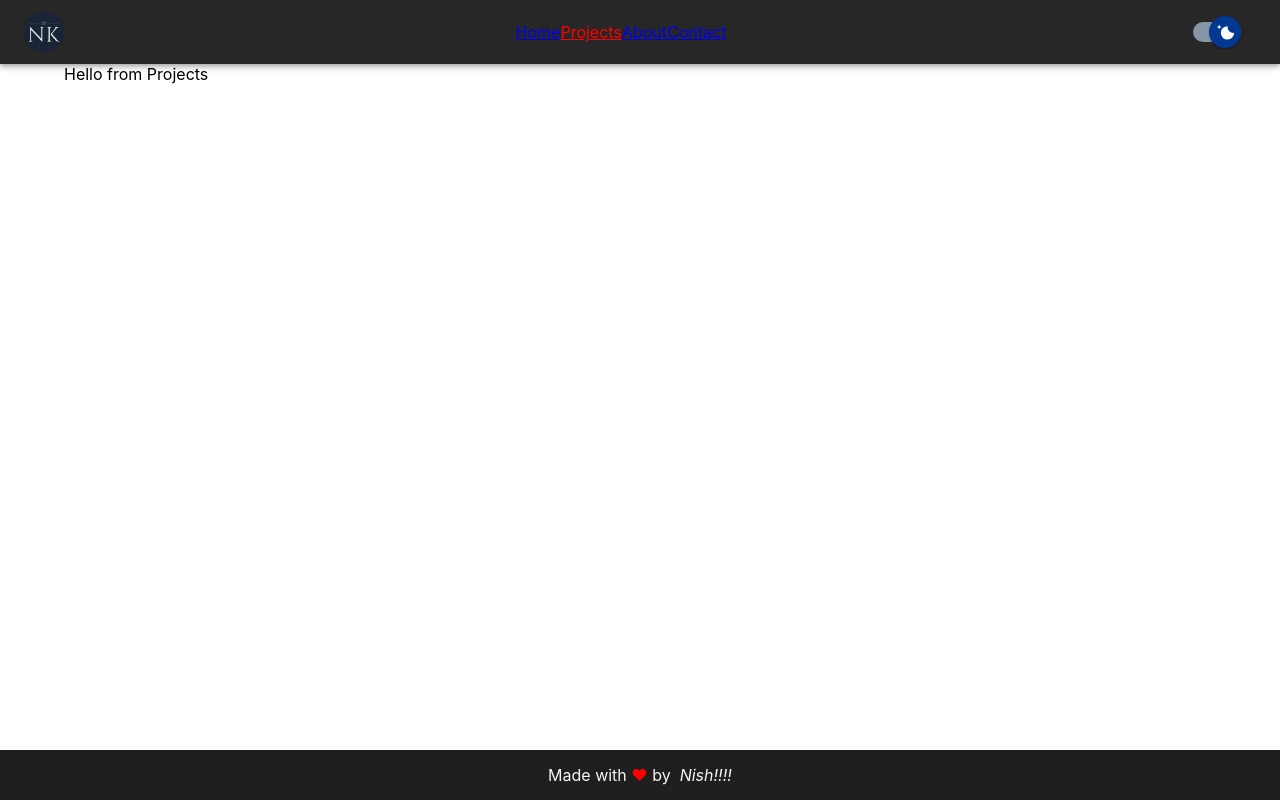
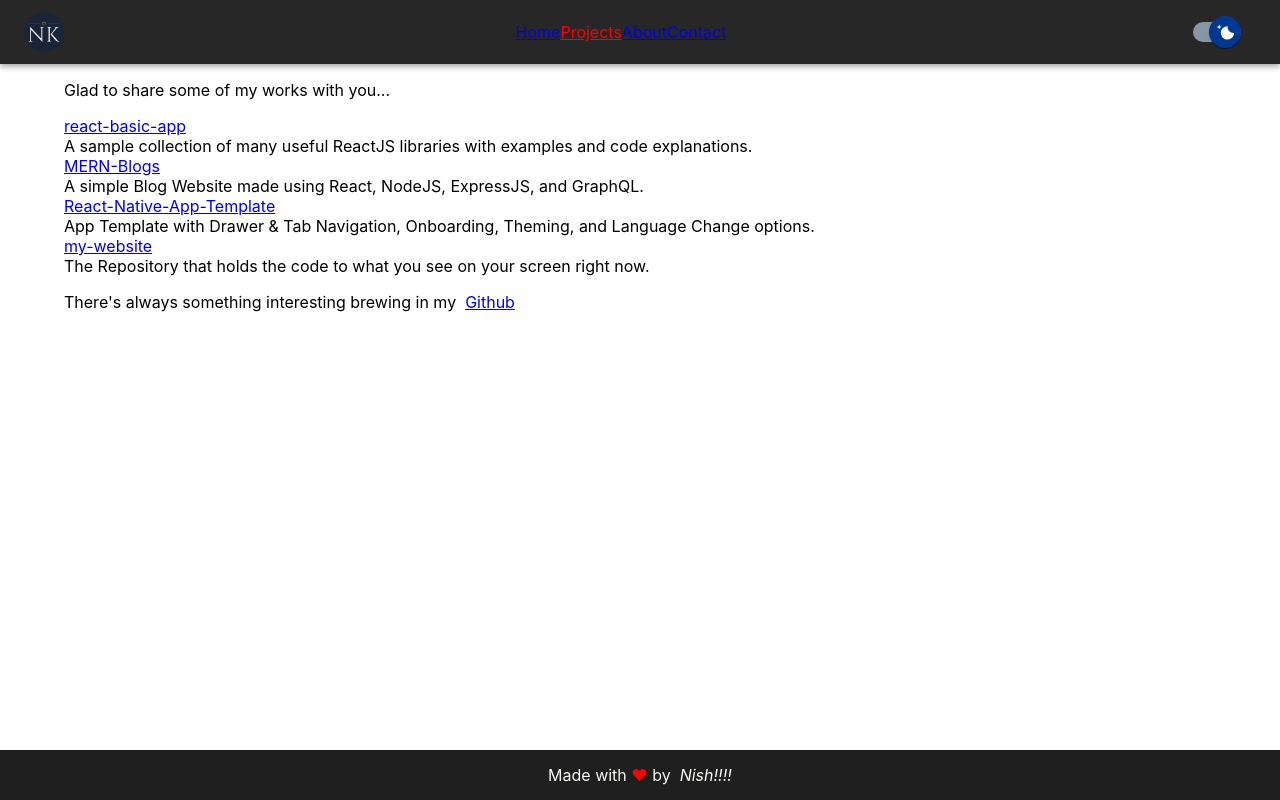
Before and after one commit to nishkohli96/portfolio, a React (Create React App) app: page /projects in a window 1280 px wide. Built offline with nearby package versions, Linux system fonts and the light colour scheme.

Commit message:
projects page basic done

```diff
--- a/src/App.tsx
+++ b/src/App.tsx
@@ -4,7 +4,7 @@ import AOS from 'aos';
 import { ThemeProvider, createTheme } from '@mui/material/styles';
 import { getDesignTokens } from '_Styles/Theme';
 import Loading from '_Shared/Loading';
-import Routing from '_Routes/index';
+import Routing from '_Constants/Routes';
 import 'aos/dist/aos.css';
 
 function App() {
--- /dev/null
+++ b/src/constants/ProjectsList.ts
@@ -0,0 +1,44 @@
+export interface ProjectItemObj {
+    name: string;
+    desc: string;
+    url: string;
+}
+
+export const ProjectsList: Array<ProjectItemObj> = [
+    {
+        name: 'react-basic-app',
+        desc:
+            'A sample collection of many useful ReactJS libraries with examples and code explanations.',
+        url: 'https://github.com/nishkohli96/react-basic-app',
+    },
+    {
+        name: 'MERN-Blogs',
+        desc:
+            'A simple Blog Website made using React, NodeJS, ExpressJS, and GraphQL.',
+        url: 'https://github.com/nishkohli96/MERN-Blogs',
+    },
+    {
+        name: 'React-Native-App-Template',
+        desc:
+            'App Template with Drawer & Tab Navigation, Onboarding, Theming, and Language Change options.',
+        url: 'https://github.com/nishkohli96/React-Native-App-Template',
+    },
+    {
+        name: 'my-website',
+        desc:
+            'The Repository that holds the code to what you see on your screen right now. ',
+        url: 'https://github.com/nishkohli96/my-website-react',
+    },
+    // {
+    //     name: "react-app-template",
+    //     desc:
+    //         "An ideal pre-configured create-react-app template for your next ReactJS Project.",
+    //     url: "https://github.com/nishkohli96/react-app-template",
+    // },
+    // {
+    //     name: "auth-data-nodeserver",
+    //     desc:
+    //         "SSO using PassportJS, querying from mongoDB, and using GraphQL to fetch/edit MongoDB data.",
+    //     url: "https://github.com/nishkohli96/auth-data-nodeserver",
+    // },
+];
--- a/src/pages/Projects.tsx
+++ b/src/pages/Projects.tsx
@@ -1,5 +1,43 @@
 import { FC } from 'react';
+import ProjectItem from '_Shared/ProjectItem';
+import { ProjectsList } from '_Constants/ProjectsList';
 
-const Projects: FC = () => <div>Hello from Projects</div>;
+const Projects: FC = () => {
+    return (
+        <div>
+            <div className="content">
+                <div className="text-center">
+                    <p className="sub-heading mb-5 text-red-400">
+                        Glad to share some of my works with you...
+                    </p>
+                </div>
+
+                <div className="grid grid-cols-1 lg:grid-cols-2 gap-2">
+                    {ProjectsList.map((proj) => (
+                        <div className="col-span-1 m-auto" key={proj.name}>
+                            <ProjectItem project={proj} />
+                        </div>
+                    ))}
+                </div>
+
+                <div className="text-center">
+                    <p className="text-lg md:text-xl text-yellow-400 mt-5">
+                        There&apos;s always something interesting brewing in my
+                        &nbsp;
+                        <span className="hreflink">
+                            <a
+                                href="https://github.com/nishkohli96"
+                                target="_blank"
+                                rel="noreferrer"
+                            >
+                                Github
+                            </a>
+                        </span>
+                    </p>
+                </div>
+            </div>
+        </div>
+    );
+};
 
 export default Projects;
--- /dev/null
+++ b/src/shared/ProjectItem.tsx
@@ -0,0 +1,23 @@
+import { ProjectItemObj } from '_Constants/ProjectsList';
+
+interface ProjectItemProps {
+    project: ProjectItemObj;
+}
+
+const ProjectItem = (props: ProjectItemProps) => {
+    const { project } = props;
+    return (
+        <div className="respdiv my-3 bg-gray-700 p-4 rounded-md">
+            <div className="mb-3">
+                <span className="text-blue-400 underline font-bold">
+                    <a href={project.url} target="_blank" rel="noreferrer">
+                        {project.name}
+                    </a>
+                </span>
+            </div>
+            <div>{project.desc}</div>
+        </div>
+    );
+};
+
+export default ProjectItem;
--- a/tsconfig.paths.json
+++ b/tsconfig.paths.json
@@ -2,10 +2,10 @@
     "compilerOptions": {
         "baseUrl": ".",
         "paths": {
+            "_Constants/*": ["src/constants/*"],
             "_Icons/*": ["src/assets/icons/*"],
             "_Images/*": ["src/assets/images/*"],
             "_Pages/*": ["src/pages/*"],
-            "_Routes/*": ["src/routes/*"],
             "_Shared/*": ["src/shared/*"],
             "_Styles/*": ["src/assets/styles/*"]
         }
```
Also changed, not shown: src/constants/Routes.tsx (renamed from src/routes/index.tsx).
